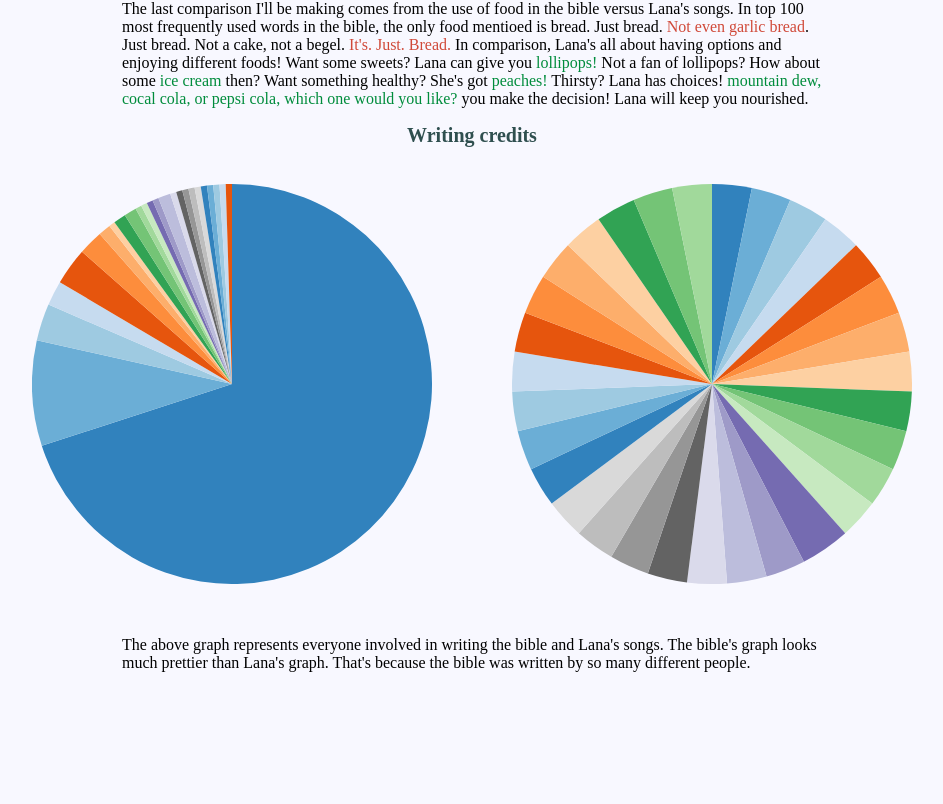
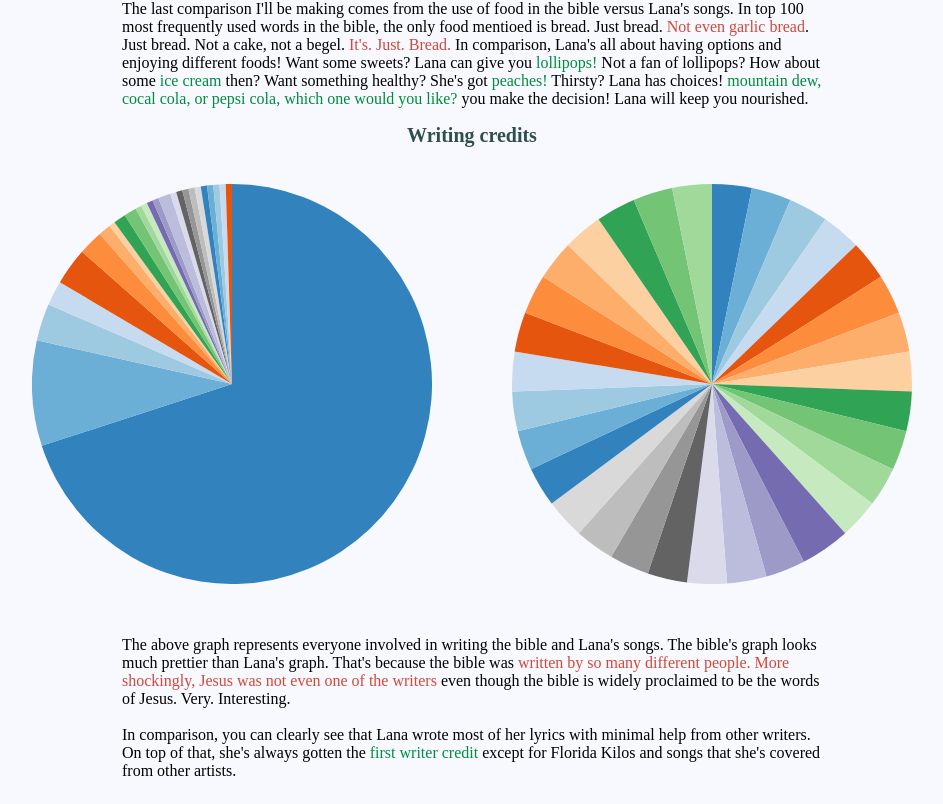
Before and after one commit to joshuachoi0508/lana-vs-jesus, a plain HTML site: page index.html in a window 1280 px wide. Shown: the part 1576-2380 px from the top of the page, without its empty margins (168-1111 px from the left). Before the commit the page ends 2272 px from the top, so only its background shows below. Drawn offline with nearby package versions, Linux system fonts and the light colour scheme.

Commit message:
Paragraph for the writing credits section added

```diff
--- a/index.html
+++ b/index.html
@@ -62,7 +62,12 @@
   </br>
   <p>
     The above graph represents everyone involved in writing the bible and Lana's songs. The bible's graph looks much prettier than Lana's graph.
-    That's because the bible was written by so many different people.
+    That's because the bible was <u class="red">written by so many different people. More shockingly, Jesus was not even one of the writers</u>
+    even though the bible is widely proclaimed to be the words of Jesus. Very. Interesting.
+  </br>
+  </br>
+    In comparison, you can clearly see that Lana wrote most of her lyrics with minimal help from other writers. On top of that, she's always gotten the
+    <u class="green">first writer credit</u> except for Florida Kilos and songs that she's covered from other artists.
   </p>
   <script src='javascript/pie_chart1.js'></script>
   <script src="javascript/lll_ccc11.js"></script>
```
